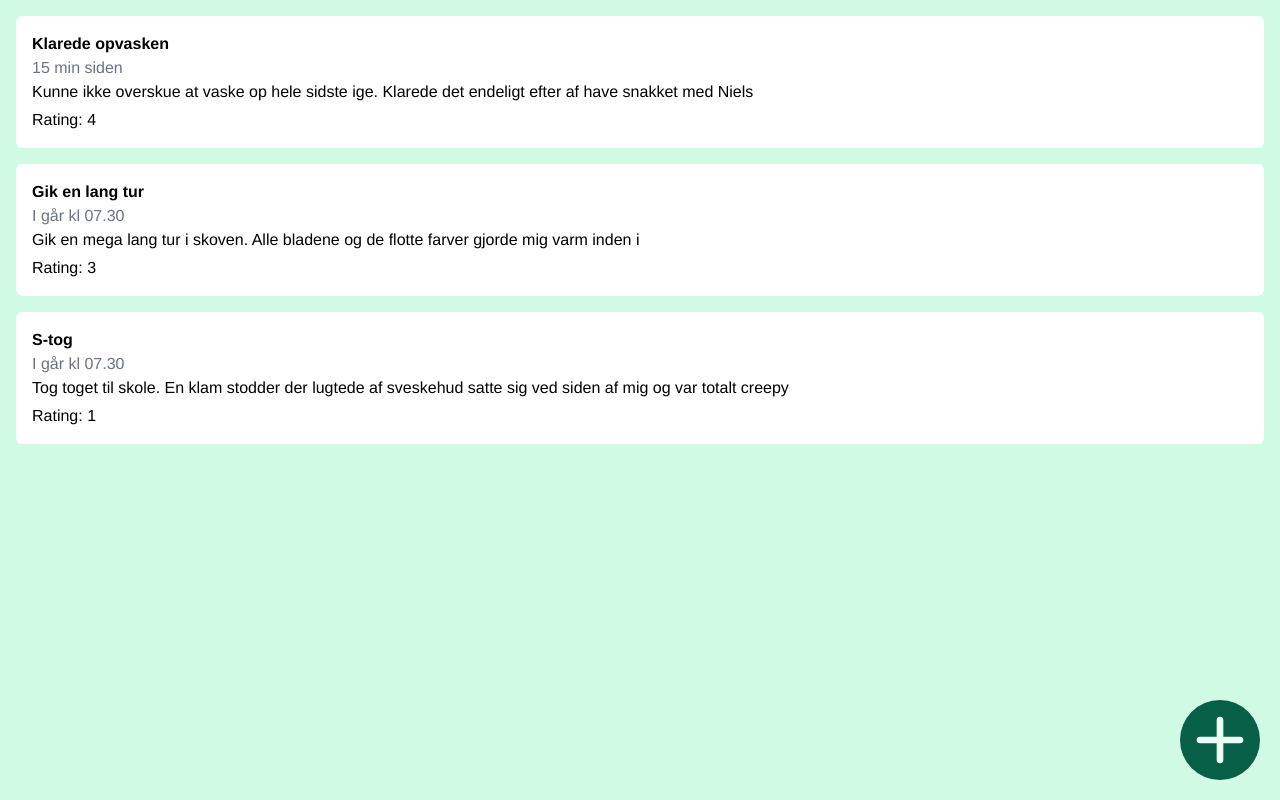
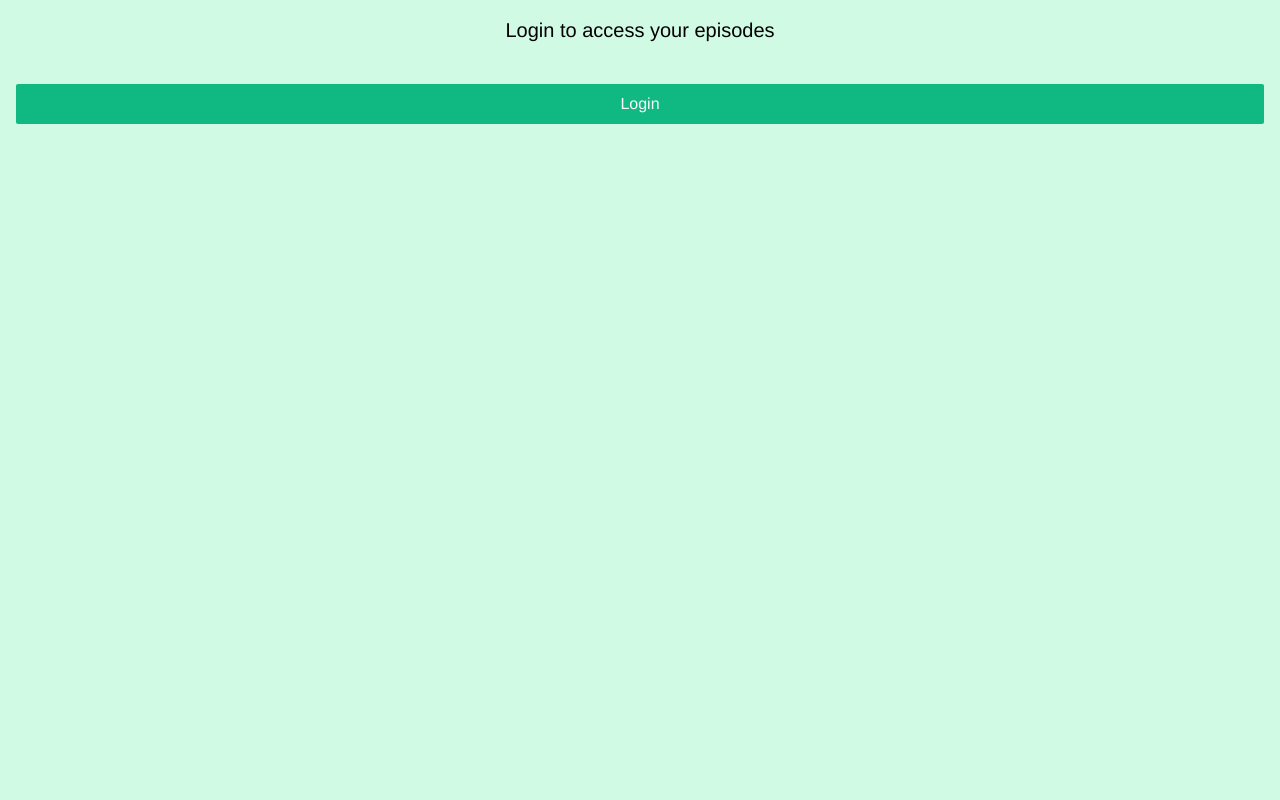
Before and after one commit to Will1400/proeveeksamen-mood-tracker, a Vue app: page / in a window 1280 px wide. Built offline with nearby package versions, Linux system fonts and the light colour scheme.

Commit message:
Added button to login on home page

```diff
--- a/src/pages/EpisodeOverview.vue
+++ b/src/pages/EpisodeOverview.vue
@@ -1,5 +1,5 @@
 <template>
-	<div>
+	<div v-if="isAuthenticated">
 		<episode-list></episode-list>
 		<div class="fixed right-5 bottom-5">
 			<button
@@ -22,9 +22,23 @@
 			</button>
 		</div>
 	</div>
+	<div v-else class="p-4 w-full">
+		<div>
+			<h1 class="text-center text-xl">Login to access your episodes</h1>
+		</div>
+		<div class="w-full mt-10">
+			<button
+				@click.prevent="goToAuth"
+				class="focus:outline-none w-full bg-green-500 px-10 py-2 rounded-sm text-gray-50"
+			>
+				Login
+			</button>
+		</div>
+	</div>
 </template>
 
 <script>
+import { mapGetters } from "vuex";
 import EpisodeList from "../components/episode/EpisodeList.vue";
 export default {
 	components: { EpisodeList },
@@ -32,9 +46,15 @@ export default {
 		addResource() {
 			this.$router.replace({ name: "episodeAdd" });
 		},
+		goToAuth() {
+			this.$router.push({ name: "auth" });
+		},
+	},
+	computed: {
+		...mapGetters(["isAuthenticated"]),
 	},
 	created() {
-		if (this.$store.getters.isAuthenticated) {
+		if (this.isAuthenticated) {
 			this.$store.dispatch("loadEpisodes");
 		}
 	},
--- a/src/store/modules/episode/index.js
+++ b/src/store/modules/episode/index.js
@@ -6,30 +6,30 @@ export default {
 	state() {
 		return {
 			episodes: [
-				{
-					id: "12312321e",
-					title: "Klarede opvasken",
-					date: "15 min siden",
-					rating: 4,
-					description:
-						"Kunne ikke overskue at vaske op hele sidste ige. Klarede det endeligt efter af have snakket med Niels",
-				},
-				{
-					id: "23412daswd",
-					title: "Gik en lang tur",
-					date: "I går kl 07.30",
-					rating: 3,
-					description:
-						"Gik en mega lang tur i skoven. Alle bladene og de flotte farver gjorde mig varm inden i",
-				},
-				{
-					id: "kajwhdnawu",
-					title: "S-tog",
-					date: "I går kl 07.30",
-					rating: 1,
-					description:
-						"Tog toget til skole. En klam stodder der lugtede af sveskehud satte sig ved siden af mig og var totalt creepy",
-				},
+				// {
+				// 	id: "12312321e",
+				// 	title: "Klarede opvasken",
+				// 	date: "15 min siden",
+				// 	rating: 4,
+				// 	description:
+				// 		"Kunne ikke overskue at vaske op hele sidste ige. Klarede det endeligt efter af have snakket med Niels",
+				// },
+				// {
+				// 	id: "23412daswd",
+				// 	title: "Gik en lang tur",
+				// 	date: "I går kl 07.30",
+				// 	rating: 3,
+				// 	description:
+				// 		"Gik en mega lang tur i skoven. Alle bladene og de flotte farver gjorde mig varm inden i",
+				// },
+				// {
+				// 	id: "kajwhdnawu",
+				// 	title: "S-tog",
+				// 	date: "I går kl 07.30",
+				// 	rating: 1,
+				// 	description:
+				// 		"Tog toget til skole. En klam stodder der lugtede af sveskehud satte sig ved siden af mig og var totalt creepy",
+				// },
 			],
 		};
 	},
```
